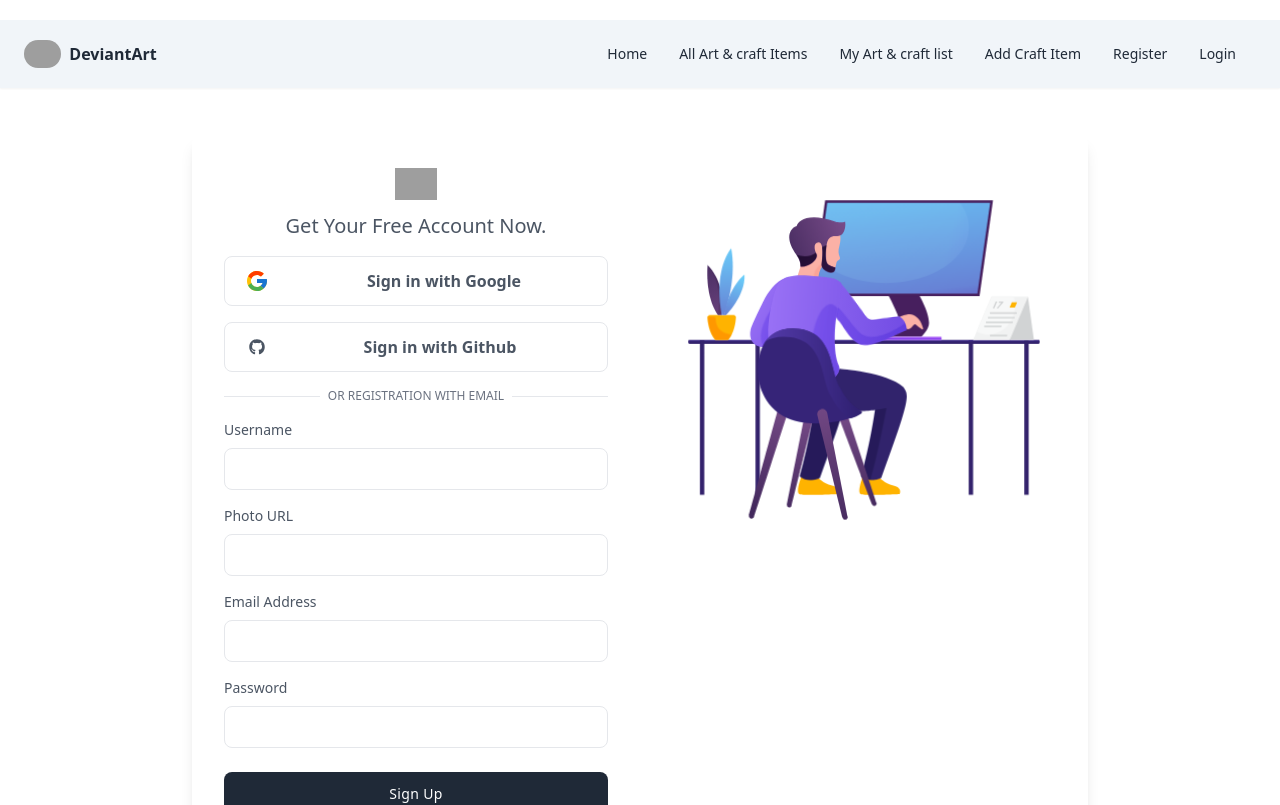
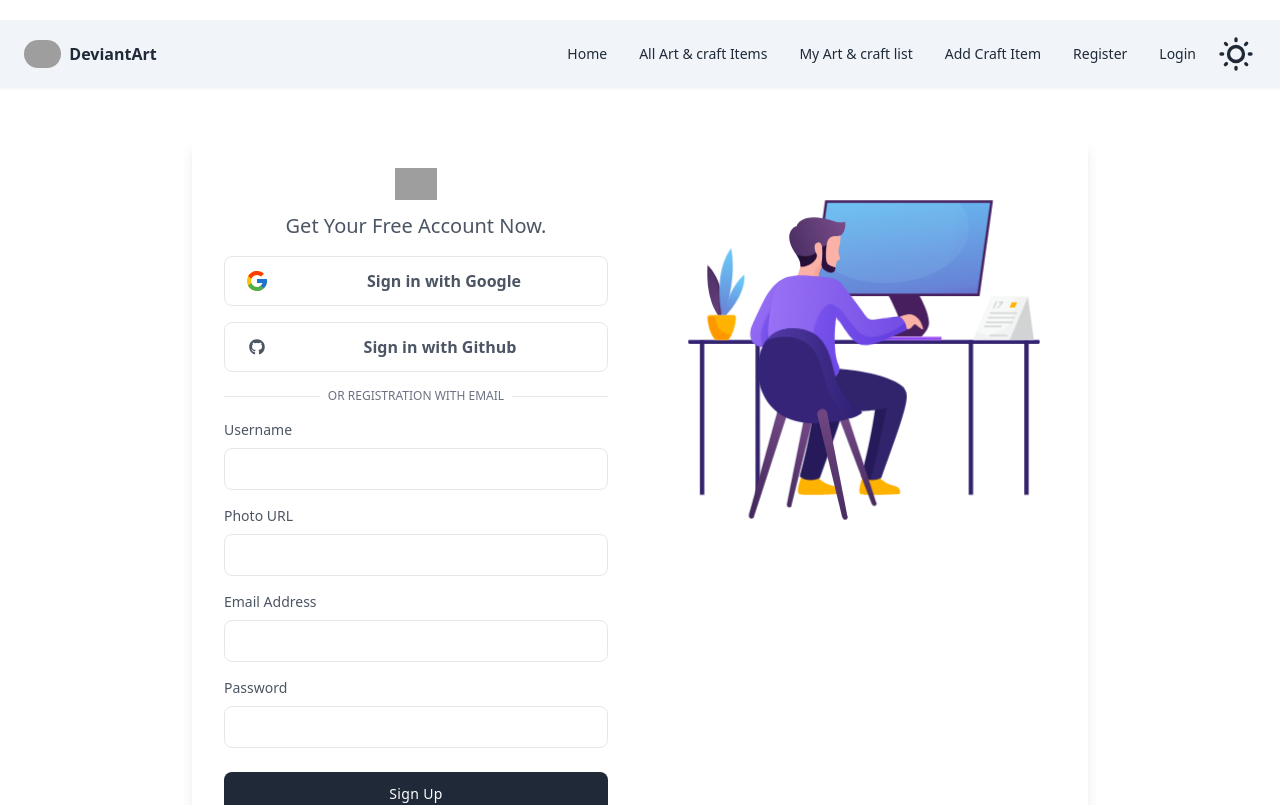
Before and after one commit to jakyaafrinbristi/B9A10-client-side, a React (Vite) app: page /register in a window 1280 px wide. Shown: the top 805 px of the page. Built offline with nearby package versions, Linux system fonts and the light colour scheme; no server answers; grey boxes are pictures that could not be loaded.

Commit message:
light and dark theme apply

```diff
--- a/index.html
+++ b/index.html
@@ -1,5 +1,5 @@
 <!doctype html>
-<html lang="en" data-theme="light">
+<html lang="en" >
   <head>
     <meta charset="UTF-8" />
     <link rel="icon" type="image/svg+xml" href="/vite.svg" />
--- a/src/components/Navbar.jsx
+++ b/src/components/Navbar.jsx
@@ -1,10 +1,28 @@
-import { useContext } from 'react'
+import { useContext, useEffect, useState } from 'react'
 import logo from '../assets/images/logo.jpg'
 import { AuthContext } from '../provider/AuthProvider'
 import { Link } from 'react-router-dom'
 
 const Navbar = () => {
-    const {user,logOut} =useContext(AuthContext)
+  const [theme,setTheme]=useState('light')
+
+  useEffect(()=>{
+    localStorage.setItem('theme',theme)
+    const localTheme=localStorage.getItem('theme')
+    document.querySelector('html').setAttribute('data-theme',localTheme)
+
+  },
+  [theme])
+  const handleToggle = (e)=>{
+    if(e.target.checked){
+      setTheme('dark')
+    }else{
+      setTheme('light')
+    }
+
+  }
+  // console.log(theme)
+  const { user, logOut } = useContext(AuthContext)
   return (
     <div className='navbar bg-slate-100 shadow-sm container px-6 mx-auto my-5'>
       <div className='flex-1'>
@@ -28,7 +46,7 @@
             <Link to='/addCraftItem'>Add Craft Item</Link>
           </li>
           <li>
-              <Link to= '/register'>Register</Link>
+            <Link to='/register'>Register</Link>
           </li>
 
           {!user &&
@@ -39,7 +57,7 @@
         </ul>
 
         {user &&
-            ( <div className='dropdown dropdown-end z-50'>
+          (<div className='dropdown dropdown-end z-50'>
             <div
               tabIndex={0}
               role='button'
@@ -49,7 +67,7 @@
                 <img
                   referrerPolicy='no-referrer'
                   alt='User Profile Photo'
-                  src={user?.photoURL }
+                  src={user?.photoURL}
                 />
               </div>
             </div>
@@ -65,6 +83,19 @@
             </ul>
           </div>)
         }
+      <label className="swap swap-rotate">
+
+  {/* this hidden checkbox controls the state */}
+  <input onChange={handleToggle}
+   type="checkbox" className="theme-controller"  />
+
+  {/* sun icon */}
+  <svg className="swap-off fill-current w-10 h-10" xmlns="http://www.w3.org/2000/svg" viewBox="0 0 24 24"><path d="M5.64,17l-.71.71a1,1,0,0,0,0,1.41,1,1,0,0,0,1.41,0l.71-.71A1,1,0,0,0,5.64,17ZM5,12a1,1,0,0,0-1-1H3a1,1,0,0,0,0,2H4A1,1,0,0,0,5,12Zm7-7a1,1,0,0,0,1-1V3a1,1,0,0,0-2,0V4A1,1,0,0,0,12,5ZM5.64,7.05a1,1,0,0,0,.7.29,1,1,0,0,0,.71-.29,1,1,0,0,0,0-1.41l-.71-.71A1,1,0,0,0,4.93,6.34Zm12,.29a1,1,0,0,0,.7-.29l.71-.71a1,1,0,1,0-1.41-1.41L17,5.64a1,1,0,0,0,0,1.41A1,1,0,0,0,17.66,7.34ZM21,11H20a1,1,0,0,0,0,2h1a1,1,0,0,0,0-2Zm-9,8a1,1,0,0,0-1,1v1a1,1,0,0,0,2,0V20A1,1,0,0,0,12,19ZM18.36,17A1,1,0,0,0,17,18.36l.71.71a1,1,0,0,0,1.41,0,1,1,0,0,0,0-1.41ZM12,6.5A5.5,5.5,0,1,0,17.5,12,5.51,5.51,0,0,0,12,6.5Zm0,9A3.5,3.5,0,1,1,15.5,12,3.5,3.5,0,0,1,12,15.5Z"/></svg>
+
+  {/* moon icon */}
+  <svg className="swap-on fill-current w-10 h-10" xmlns="http://www.w3.org/2000/svg" viewBox="0 0 24 24"><path d="M21.64,13a1,1,0,0,0-1.05-.14,8.05,8.05,0,0,1-3.37.73A8.15,8.15,0,0,1,9.08,5.49a8.59,8.59,0,0,1,.25-2A1,1,0,0,0,8,2.36,10.14,10.14,0,1,0,22,14.05,1,1,0,0,0,21.64,13Zm-9.5,6.69A8.14,8.14,0,0,1,7.08,5.22v.27A10.15,10.15,0,0,0,17.22,15.63a9.79,9.79,0,0,0,2.1-.22A8.11,8.11,0,0,1,12.14,19.73Z"/></svg>
+
+</label>
       </div>
     </div>
   )
--- a/src/pages/CraftDetailsPage.jsx
+++ b/src/pages/CraftDetailsPage.jsx
@@ -3,15 +3,15 @@
 
 const CraftDetailsPage = () => {
     const card =useLoaderData();
-    console.log(card)
+    // console.log(card)
     const {_id,name,email,item_name,subcategory_Name,price,rating,processing,image,description,customization,stock}= card || {};
     return (
         <div className="container px-8 py-10 mx-auto ">
        <div className="  flex-row lg:flex gap-9">
-       <div className="lg:w-[60%]">
+       <div className="lg:w-[50%]">
         <img  src={image} alt="" />
         </div>
-        <div className="lg:w-[40%] space-y-4 mt-20">
+        <div className="lg:w-[50%] space-y-4 mt-20">
             <p className="text-center text-2xl font-bold ">{subcategory_Name}</p>
             <hr />
             <p className="text-center text-2xl font-bold ">{item_name}</p>
--- a/tailwind.config.js
+++ b/tailwind.config.js
@@ -12,4 +12,7 @@
     },
   },
   plugins: [require('daisyui'),],
+  daisyui: {
+    themes: ["light", "dark"],
+  },
 }
```
Lines whose indentation alone changed are shown as unchanged.
